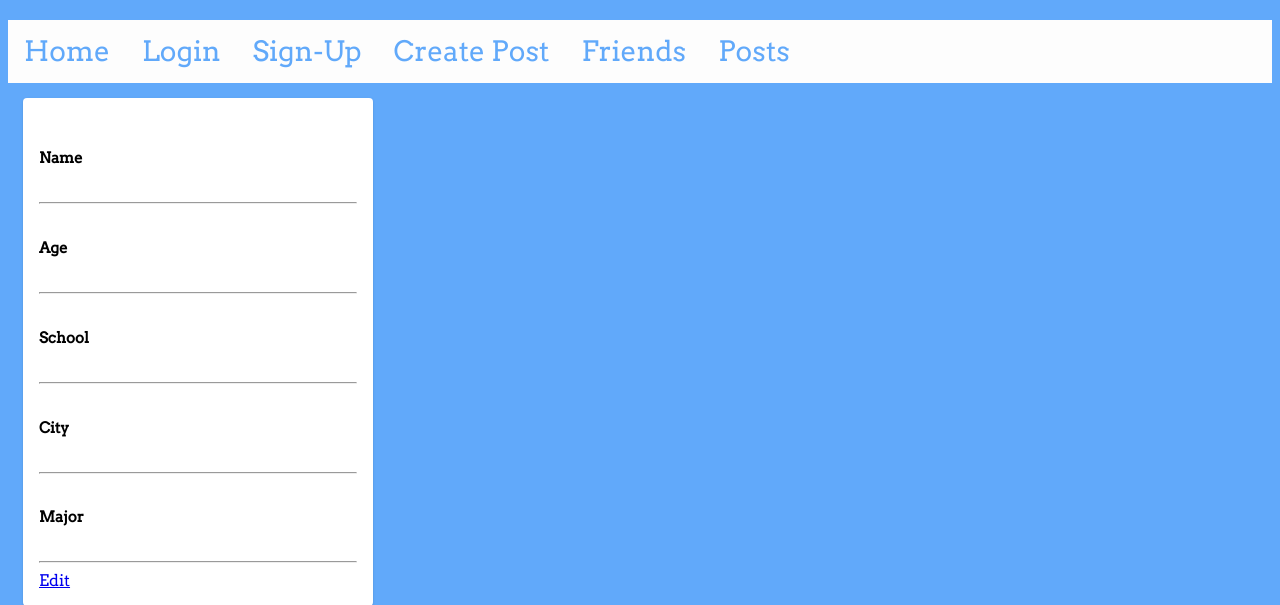
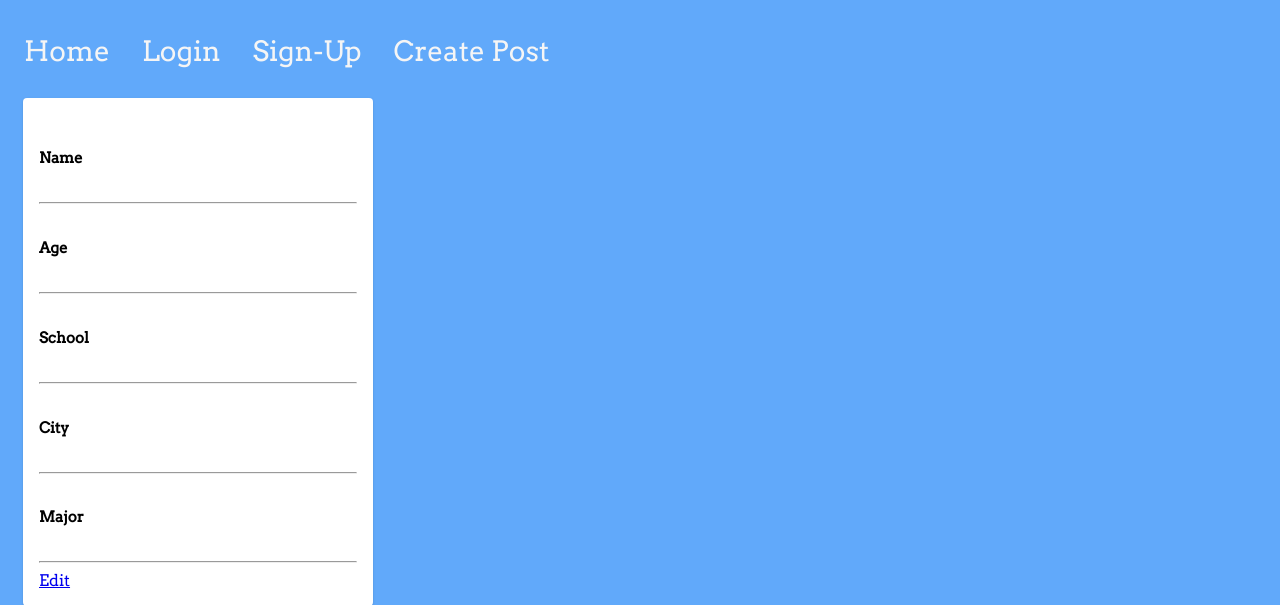
Before and after one commit to khalilmcfarlane/CS1520-Semester-Project, a Flask app: template templates/login-profile.html in a window 1280 px wide. Shown: the top 605 px of the page. Run offline with Flask 2, Linux system fonts and the light colour scheme; the template is opened without the code that fills it, so the values that code supplies are empty.

Commit message:
Changed navbar css and commented out friends list for now, as it's not implemented

```diff
--- a/static/css/navbar.css
+++ b/static/css/navbar.css
@@ -1,6 +1,7 @@
 .navbar {
     overflow: hidden;
-    background-color: rgb(253, 253, 253);
+    /*
+    background-color: rgb(253, 253, 253);*/
     font-family: Arial, Helvetica, sans-serif;
   }
 
@@ -8,7 +9,7 @@
     float: left;
     font-size: 28px;
     font-family: 'Arvo', serif;
-    color:#61A9FA;
+    color:whitesmoke;
     text-align: center;
     padding: 14px 16px;
     text-decoration: none;
--- a/templates/login-profile.html
+++ b/templates/login-profile.html
@@ -9,7 +9,6 @@
         <link rel="stylesheet" href="s/css/style.css">
         <link rel="stylesheet" href="s/css/navbar.css">
         <link rel="stylesheet" href="s/css/search-filter.css">
-        <link rel="stylesheet" href="../static/css/profile.css">
         <link rel="stylesheet" href="../static/css/login-profile.css">
         <link rel="apple-touch-icon" sizes="180x180" href="../static/images/favicon_io/apple-touch-icon.png">
         <link rel="icon" type="image/png" sizes="32x32" href="../static/images/favicon_io/favicon-32x32.png">
@@ -27,7 +26,7 @@
         <a href="../static/signup.html">Sign-Up</a>
         <a href="../static/createpost.html">Create Post</a>
 
-
+      <!--
 
         <div class="dropdown">
             <button class="dropbtn" onclick="myFuncti()">Friends
@@ -45,6 +44,7 @@
         <button class="dropbtn" onclick="myFunct()">Posts
           <i class="fa fa-caret-down"></i>
         </button>
+        -->
             <div class="dropdown-content" id="myDropdown">
             <a href="/posts/sports">Sports</a>
             <a href="/posts/news">News</a>
```
Also changed, not shown: templates/main.html (+5 -5 lines).
